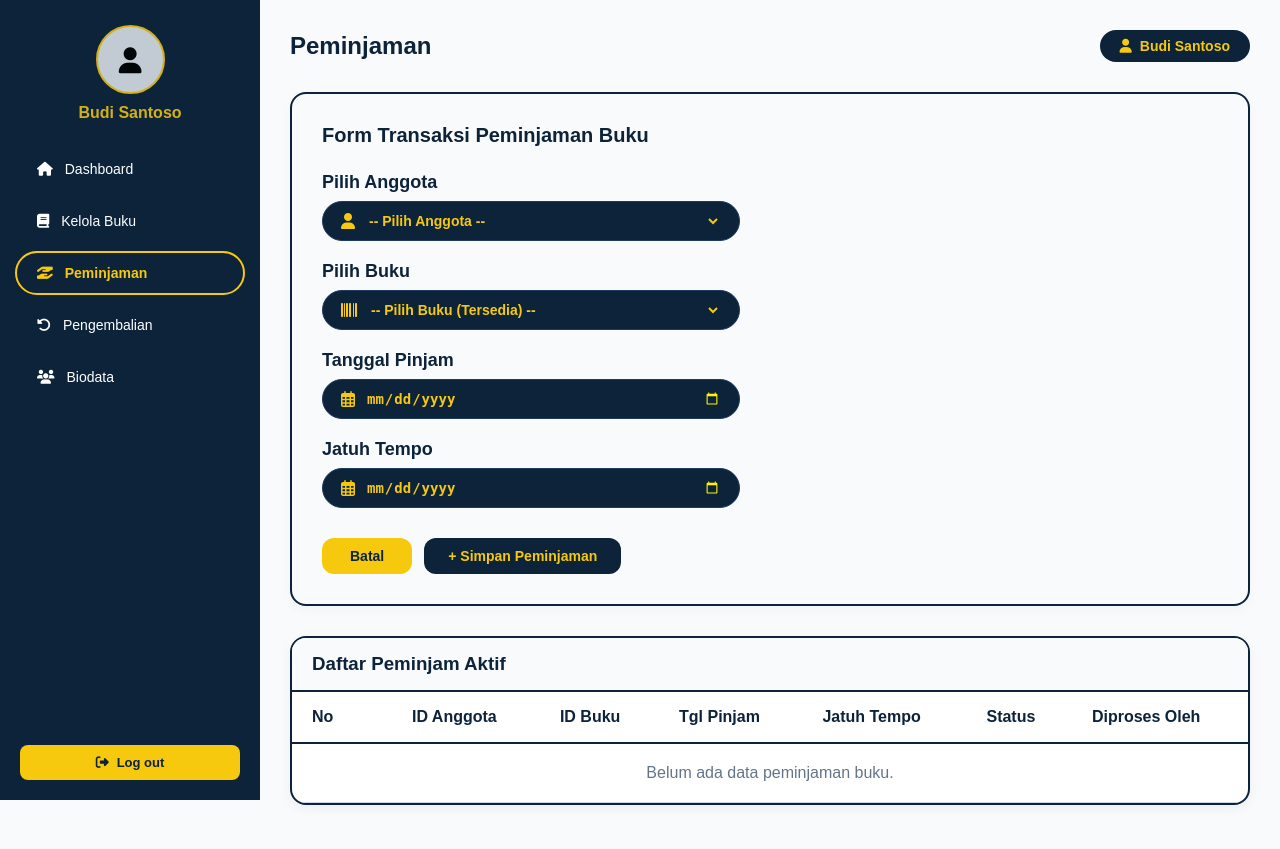
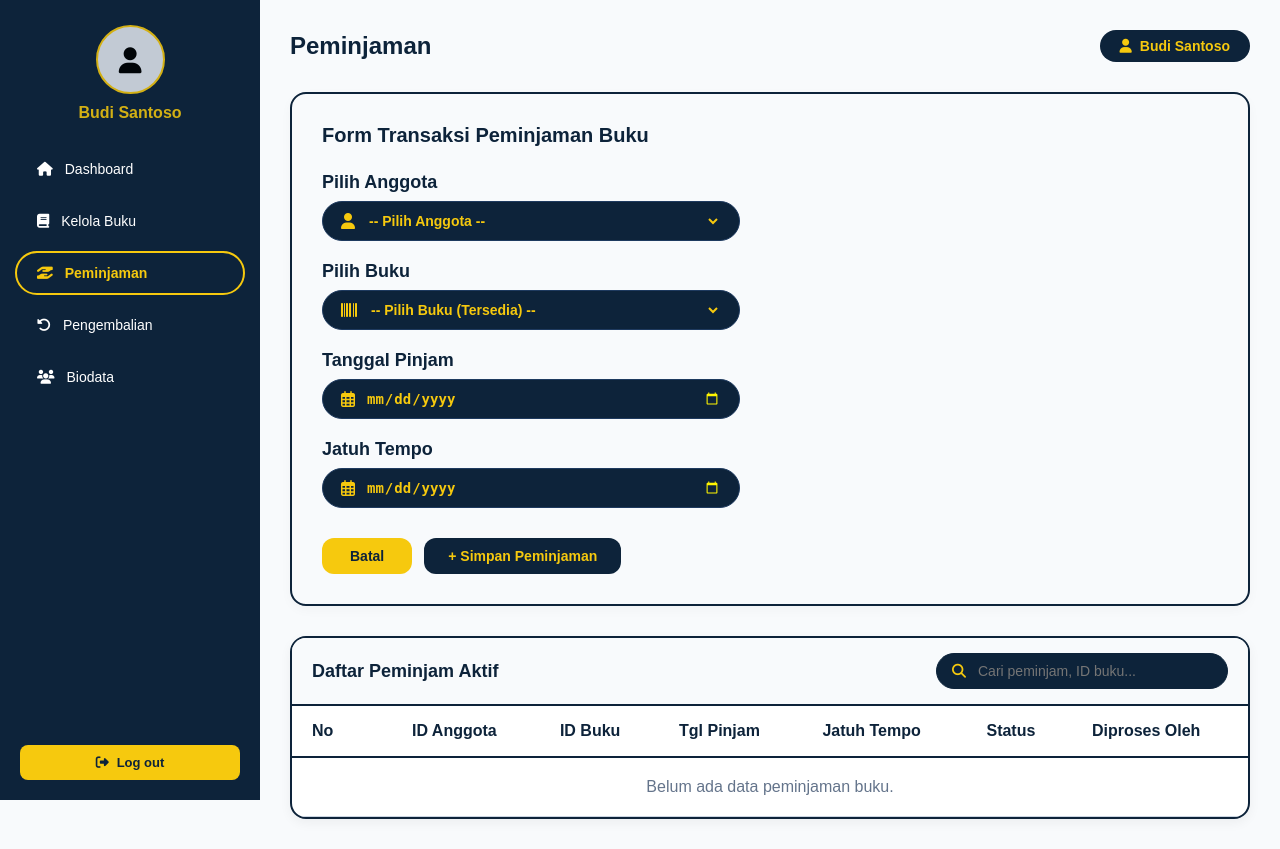
Before and after one commit to fashafirdaus21-hash/FREX, a Flask app: page /admin/peminjaman in a window 1280 px wide. Before the commit the page ends 805 px from the top, so only its background shows below. Run offline with Flask 3, Linux system fonts and the light colour scheme; a user stored in the database is signed in; data comes from the database, SQL or seed files in the repository; data that the repository does not hold is empty.

Commit message:
peminjaman tambah fitur search

```diff
--- a/templates/admin/peminjaman.html
+++ b/templates/admin/peminjaman.html
@@ -103,8 +103,18 @@
 
             <!-- Tabel Daftar Orang yang Meminjam -->
             <div class="table-box-container" style="border: 2px solid #0d233a;">
-                <h3 style="color: #0d233a; padding: 15px 20px; margin: 0; background-color: #f8fafc; border-bottom: 2px solid #0d233a;">Daftar Peminjam Aktif</h3>
-                <table class="custom-table-admin">
+                <!-- HEADER TABEL DENGAN BILAH PENCARIAN DI POJOK KANAN -->
+                <div style="display: flex; justify-content: space-between; align-items: center; flex-wrap: wrap; gap: 15px; padding: 15px 20px; background-color: #f8fafc; border-bottom: 2px solid #0d233a;">
+                    <h3 style="color: #0d233a; margin: 0; font-size: 18px;">Daftar Peminjam Aktif</h3>
+
+                    <!-- Bilah Pencarian -->
+                    <div style="display: flex; align-items: center; background-color: #0d233a; padding: 8px 15px; border-radius: 20px; border: 1.5px solid #0d233a; width: 260px;">
+                        <i class="fa-solid fa-magnifying-glass" style="color: #f6c90e; margin-right: 10px; font-size: 14px;"></i>
+                        <input type="text" id="searchPeminjamInput" onkeyup="cariPeminjam()" placeholder="Cari peminjam, ID buku..." style="border: none; background: transparent; color: #ffffff; outline: none; width: 100%; font-size: 14px;">
+                    </div>
+                </div>
+
+                <table class="custom-table-admin" id="tabelPeminjamAktif">
                     <thead>
                         <tr>
                             <th style="width: 60px;">No</th>
@@ -118,7 +128,7 @@
                     </thead>
                     <tbody>
                         {% for p in peminjaman_list %}
-                        <tr>
+                        <tr class="baris-data-peminjam">
                             <td style="font-size: 16px; color: #0d233a;">{{ loop.index }}</td>
                             <td style="font-size: 16px; color: #0d233a; font-weight: bold;">{{ p.id_anggota }}</td>
                             <td style="font-size: 16px; color: #0d233a;">{{ p.id_buku }}</td>
@@ -136,6 +146,11 @@
                             <td colspan="7" style="text-align: center; padding: 20px; color: #64748b;">Belum ada data peminjaman buku.</td>
                         </tr>
                         {% endfor %}
+
+                        <!-- Baris pesan jika hasil pencarian tidak ditemukan -->
+                        <tr id="pesanTidakDitemukan" style="display: none;">
+                            <td colspan="7" style="text-align: center; padding: 20px; color: #64748b;">Data peminjam tidak ditemukan.</td>
+                        </tr>
                     </tbody>
                 </table>
             </div>
@@ -183,6 +198,30 @@
             navigator.clipboard.writeText("+62 856-9571-4264");
             alert("Nomor disalin!");
         }
+
+        // FUNGSI PENCARIAN REAL-TIME TABEL PEMINJAM AKTIF
+        function cariPeminjam() {
+            const input = document.getElementById("searchPeminjamInput");
+            const filter = input.value.toLowerCase();
+            const barisData = document.querySelectorAll(".baris-data-peminjam");
+            const pesanKosong = document.getElementById("pesanTidakDitemukan");
+            let adaHasil = false;
+
+            barisData.forEach(function(baris) {
+                const teksBaris = baris.textContent.toLowerCase();
+                if (teksBaris.includes(filter)) {
+                    baris.style.display = "";
+                    adaHasil = true;
+                } else {
+                    baris.style.display = "none";
+                }
+            });
+
+            // Tampilkan pesan jika tidak ada baris yang cocok (dan tabel memang memiliki data)
+            if (barisData.length > 0) {
+                pesanKosong.style.display = adaHasil ? "none" : "";
+            }
+        }
     </script>
 </body>
 </html>
```
